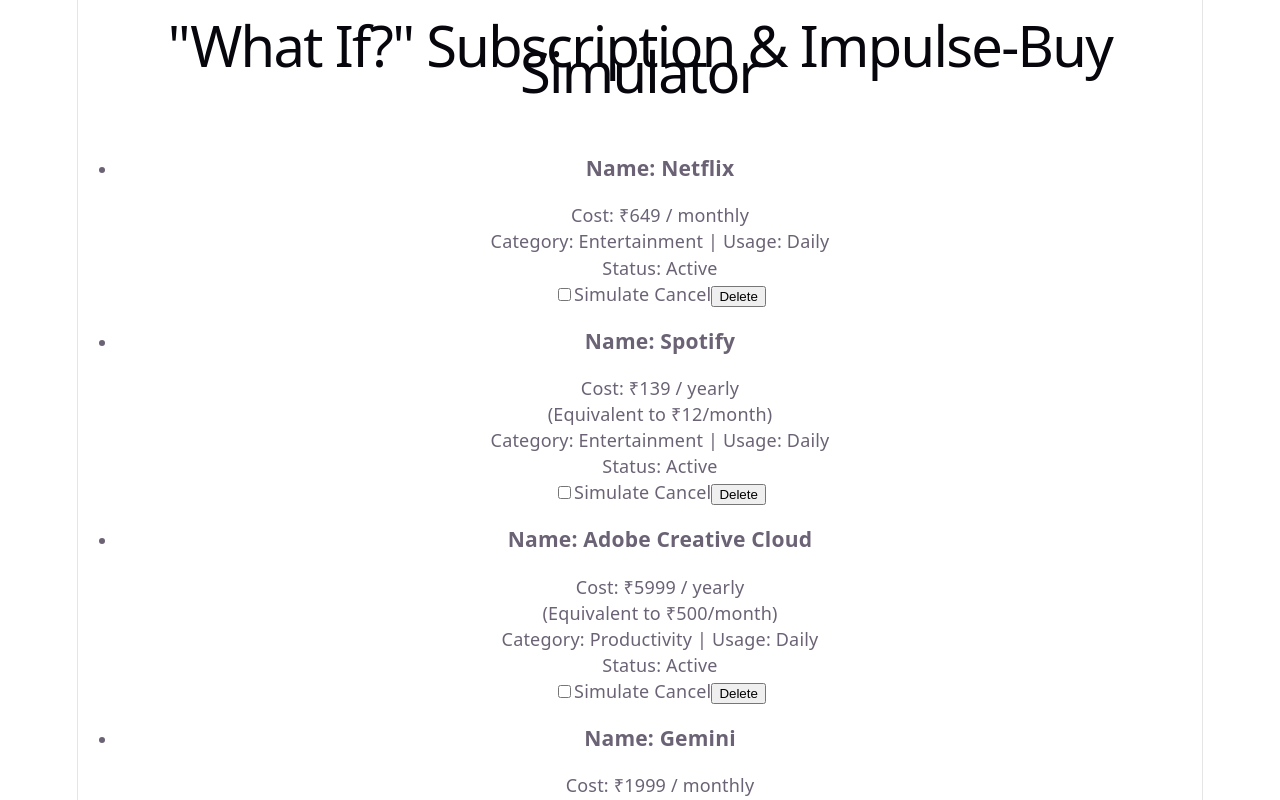
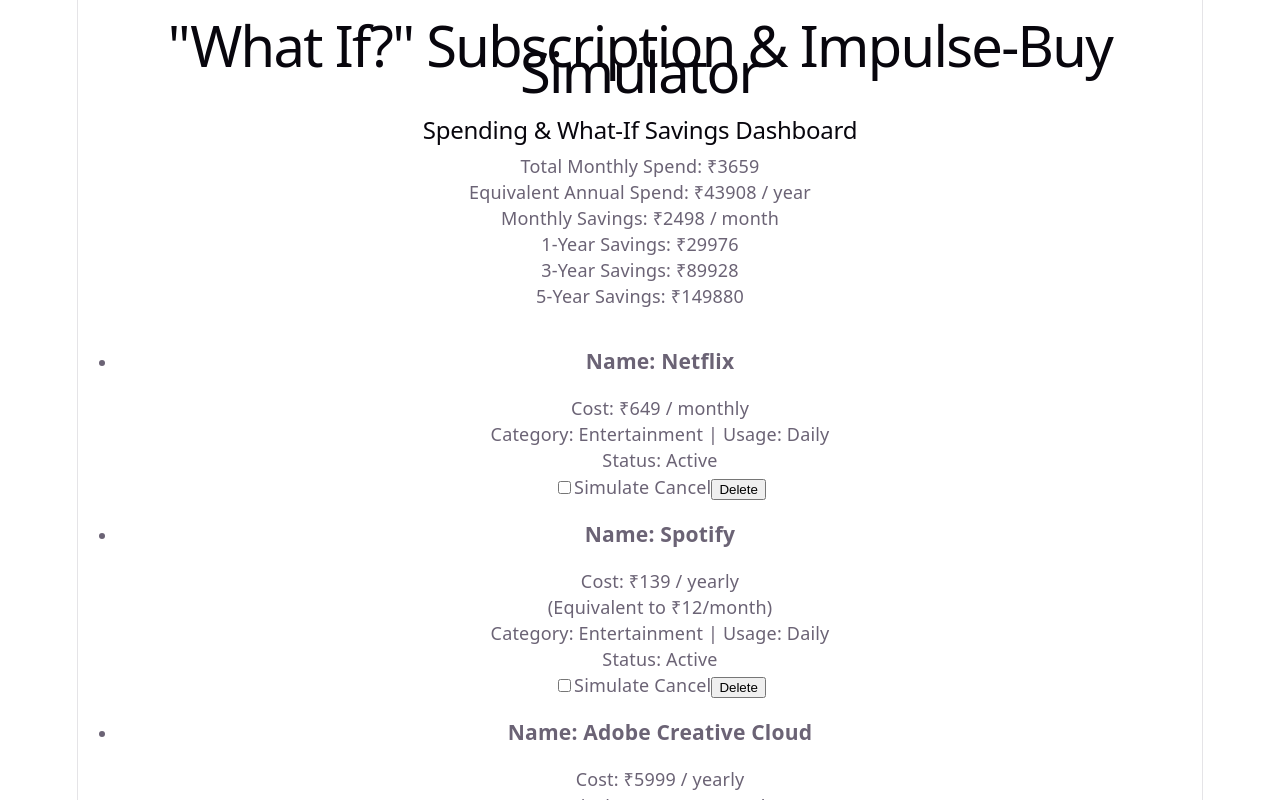
Before and after one commit to manishguptha188/what-if-simulator, a React (Vite) app: page / in a window 1280 px wide. Shown: the top 800 px of the page. Built offline with nearby package versions, Linux system fonts and the light colour scheme.

Commit message:
feat: add SavingsDashboard component with spending and savings calculations

```diff
--- a/src/App.jsx
+++ b/src/App.jsx
@@ -2,7 +2,7 @@
 import './App.css'
 import initialSubscriptions from './data/initialSubscriptions'
 import SubscriptionList from './components/SubscriptionList'
-
+import SavingsDashboard from './components/SavingsDashboard'
 
 
 
@@ -27,6 +27,7 @@
   return (
     <>
       <h1>"What If?" Subscription & Impulse-Buy Simulator</h1>
+      <SavingsDashboard subscriptions={subscriptions} />
       <SubscriptionList
         subscriptions={subscriptions}
         onToggleSimulate={handleToggleSimulate}
--- a/src/components/SavingsDashboard.jsx
+++ b/src/components/SavingsDashboard.jsx
@@ -1,16 +1,39 @@
-
 function SavingsDashboard({ subscriptions }) {
 
+  // We'll calculate the numbers here
+      const getMonthlyCost = (sub) =>
+      sub.billingCycle === "yearly"
+        ? Math.round(sub.cost / 12)
+        : sub.cost
 
-}
-const getMonthlyCost = (sub) =>
-  sub.billingCycle === "yearly" ? Math.round(sub.cost / 12) : sub.cost;
 
 const totalMonthlySpend = subscriptions.reduce(
   (sum, sub) => sum + getMonthlyCost(sub),
   0
-);
+
+)
+const yearlySpend = totalMonthlySpend * 12
 
 const monthlySavings = subscriptions
   .filter((sub) => sub.simulateCancel)
-  .reduce((sum, sub) => sum + getMonthlyCost(sub), 0);
+  .reduce((sum, sub) => sum + getMonthlyCost(sub), 0)
+
+const oneYearSavings = monthlySavings * 12
+const threeYearSavings = monthlySavings * 36
+const fiveYearSavings = monthlySavings * 60
+
+  return (
+    <div>
+      <h2>Spending & What-If Savings Dashboard</h2>
+        <p>Total Monthly Spend: ₹{totalMonthlySpend}</p>
+        <p>Equivalent Annual Spend: ₹{yearlySpend} / year</p>
+        <p>Monthly Savings: ₹{monthlySavings} / month</p>
+        <p>1-Year Savings: ₹{oneYearSavings}</p>
+        <p>3-Year Savings: ₹{threeYearSavings}</p>
+        <p>5-Year Savings: ₹{fiveYearSavings}</p>
+      {/* We'll display the numbers here */}
+    </div>
+  )
+}
+
+export default SavingsDashboard
```
